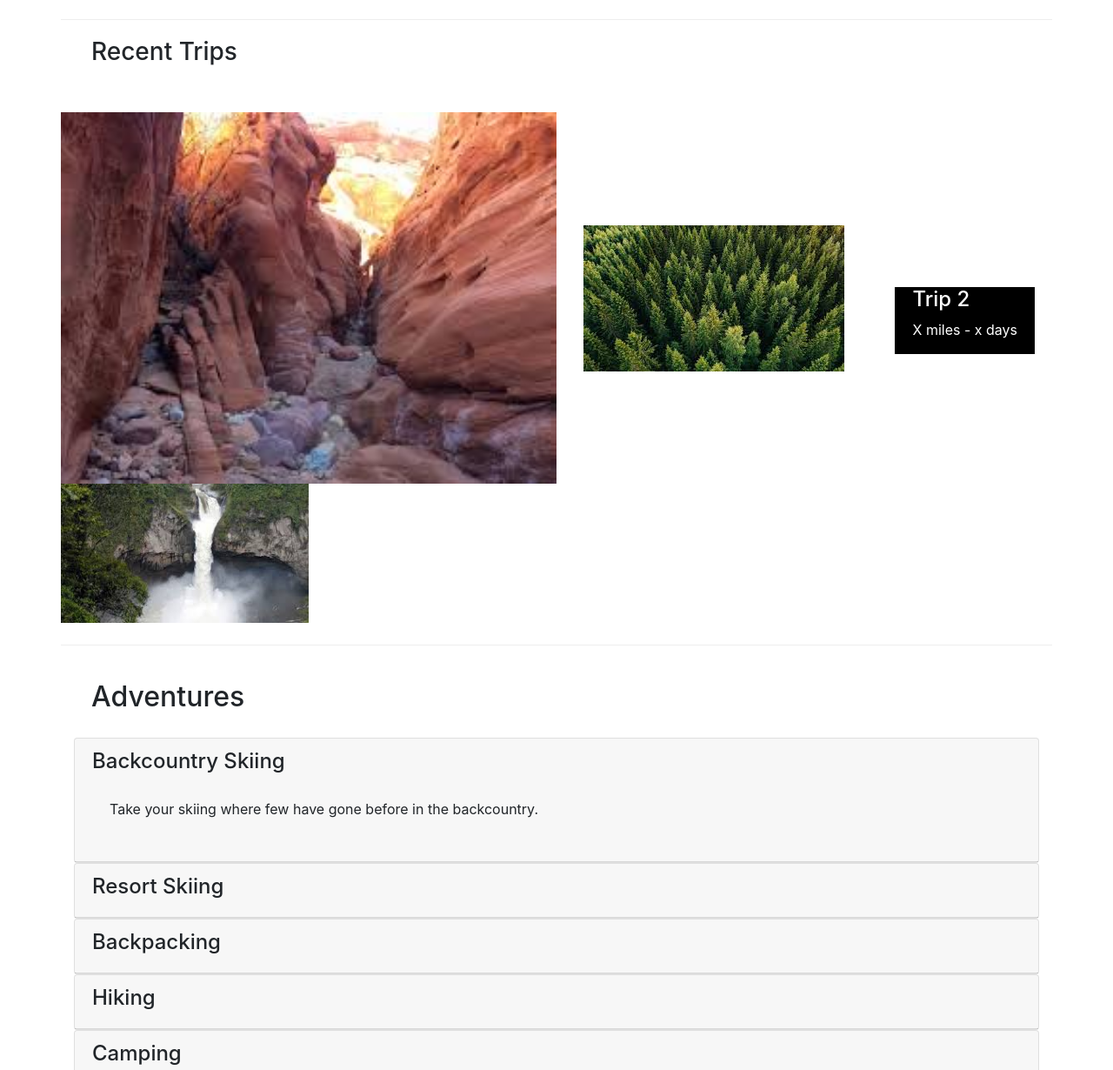
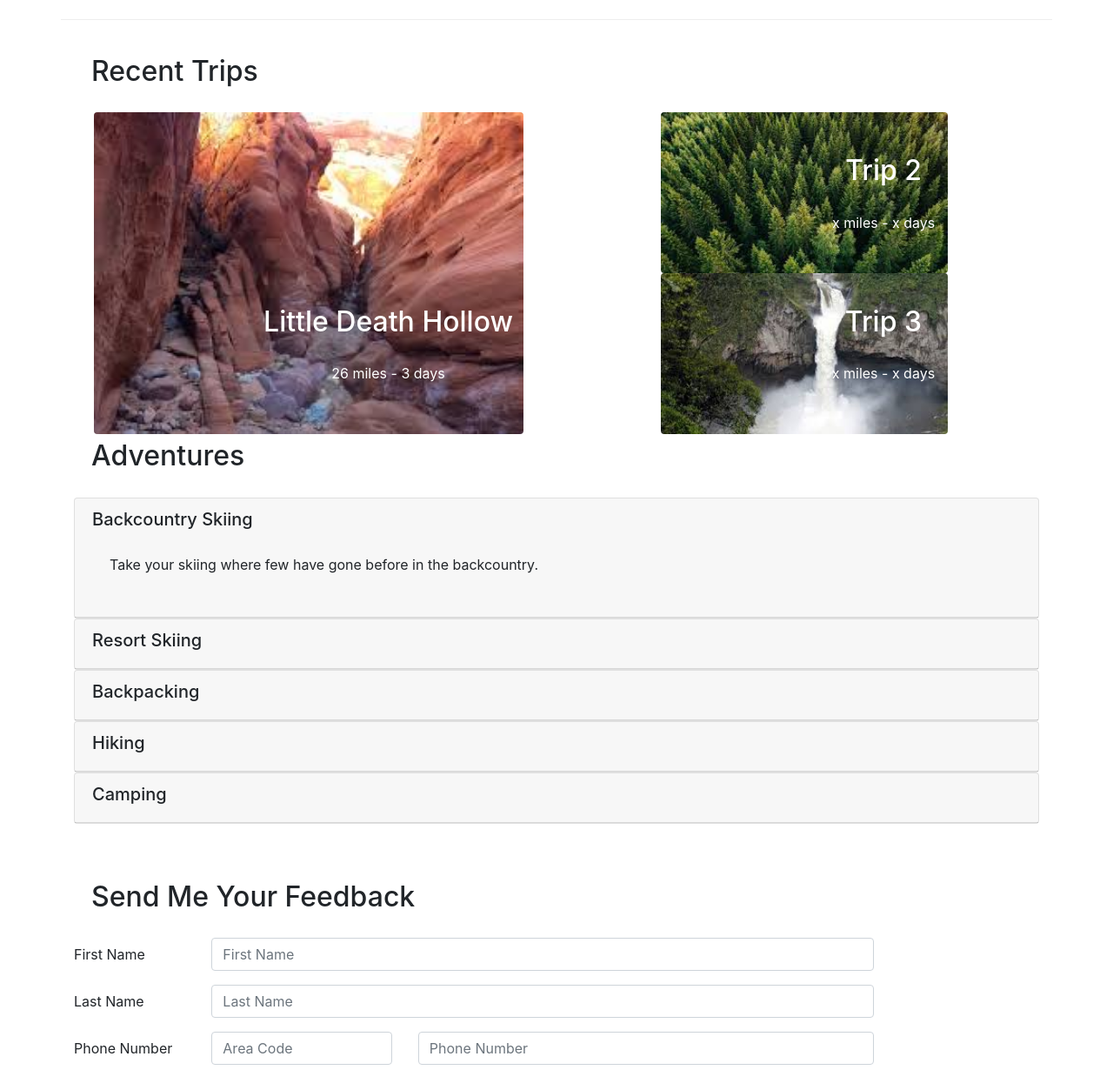
Before and after one commit to JacobM8/UtahAdventures, a website: page index.html in a window 1280 px wide. Shown: the part 729-1959 px from the top of the page at 87% size. Drawn offline with nearby package versions, Linux system fonts and the light colour scheme.

Commit message:
modified 'recent trips' images and styles.css

```diff
--- a/css/styles.css
+++ b/css/styles.css
@@ -12,12 +12,18 @@ h3 {
     position: relative;
   }
 
+.container2 {
+    position: relative;
+    text-align: center;
+    color: white;
+  }
+
   /* Bottom right text */
 .text-block {
     position: absolute;
     bottom: 20px;
     right: 20px;
-    background-color: black;
+    background-color: gray;
     color: white;
     padding-left: 20px;
     padding-right: 20px;
@@ -32,3 +38,21 @@ h3 {
     border-bottom: 1px ridge;
     min-height: 200px;
 }
+
+  .bottom-right {
+    position: absolute;
+    bottom: 8px;
+    right: 30px;
+  }
+
+  .bottom-far-right {
+    position: absolute;
+    bottom: 8px;
+    right: 130px;
+  }
+
+  .top-right {
+    position: absolute;
+    top: 8px;
+    right: 130px;
+  }
--- a/index.html
+++ b/index.html
@@ -79,7 +79,7 @@
                         </div>
                         <!-- need to adjust the size to match the other 2 pics -->
                         <div class="carousel-item">
-                            <img class="d-block w-100" src="img/resort_skiing.png" alt="Resort Skiing" />
+                            <img class="d-block w-100" src="img/resort_skiing.png" alt="Resort Skiing"/>
                             <div class="carousel-caption">
                                 <h3>Resort Skiing</h3>
                             </div>
@@ -99,45 +99,45 @@
 
         <div class="row align-items-center">
             <div class="col-sm-4 col-md-3">
-                <!-- need to figure out padding or margin so text isn't so close to the carousel -->
-                <h3 class="text-sm">Recent Trips</h2>
+                <h2 class="text-sm">Recent Trips</h2>
             </div>
         </div>
-        <div class="row row-content align-items-center">
-            <img src="img/little_death_hollow.jpeg" alt="Little Death Hollow Pic" style="width:50%;">
-            <div class="text-block">
-                <h4>Little Death Hollow</h4>
-                <p>26 miles - 3 days</p>
-            </div>
-            <div class="col">
-                <div class="media">
-                    <div class="media-body align-self-center">
-                        <div class="text-block">
-                            <h4>Trip 2</h4>
-                            <p>X miles - x days</p>
-                        </div>
-                        <img class="d-flex ml-3" src="img/trees.jpeg" alt="Trees">
+        <div class="container2">
+            <div class="row">
+                <div class="col-6">
+                    <img src="img/little_death_hollow.jpeg" alt="Little Death Hollow Pic" style="height:110%;" class="rounded">
+                    <div class="bottom-right">
+                        <h2>Little Death Hollow</h2>
+                        <p>26 miles - 3 days</p>
                     </div>
                 </div>
-            </div>
-            <img src="img/waterfall.jpeg" alt="Waterfall" style="width:25%;">
-            <div class="text-block">
-                <h4>Trip 3</h4>
-                <p>X miles - x days</p>
+                <div class="col">
+                    <!-- how do you add a margin or padding between the two vertical images -->
+                    <img src="img/trees.jpeg" alt="Trip2" style="height: 55%;" class="rounded mx-auto d-block">
+                    <div class="top-right">
+                        <h2>Trip 2</h2>
+                        <p> x miles - x days</p>
+                    </div>
+                    <img src="img/waterfall.jpeg" alt="Trip3" style="height:55%;" class="rounded">
+                    <div class="bottom-far-right">
+                        <h2>Trip 3</h2>
+                        <p>x miles - x days</p>
+                    </div>
+                </div>
             </div>
         </div>
 
         <div class="row">
             <div class="col">
-                <h2>Adventures</h3>
+                <h2>Adventures</h2>
                     <div id="accordion">
                         <div class="card">
                             <div role="tab" class="card-header">
-                                <h4>
+                                <h5>
                                     <a data-toggle="collapse" data-target="#BcSkiing">
                                         Backcountry Skiing
                                     </a>
-                                </h4>
+                                </h5>
                                 <div class="collapse show" id="BcSkiing" data-parent="#accordion">
                                     <div class="card-body">
                                         <p class="d-none d-sm-block">Take your skiing where few have gone before in the
@@ -148,11 +148,11 @@
                         </div>
                         <div class="card">
                             <div role="tab" class="card-header">
-                                <h4>
+                                <h5>
                                     <a class="collapsed" data-toggle="collapse" data-target="#RSkiing">
                                         Resort Skiing
                                     </a>
-                                </h4>
+                                </h5>
                                 <div class="collapse" id="RSkiing" data-parent="#accordion">
                                     <div class="card-body">
                                         <p class="d-none d-sm-block">Find out my favorite runs in my favorite resorts.
@@ -163,11 +163,11 @@
                         </div>
                         <div class="card">
                             <div role="tab" class="card-header">
-                                <h4>
+                                <h5>
                                     <a class="collapsed" data-toggle="collapse" data-target="#backpack">
                                         Backpacking
                                     </a>
-                                </h4>
+                                </h5>
                                 <div class="collapse" id="backpack" data-parent="#accordion">
                                     <div class="card-body">
                                         <p class="d-none d-sm-block">See my packing list and favorite foods to pack.</p>
@@ -177,11 +177,11 @@
                         </div>
                         <div class="card">
                             <div role="tab" class="card-header">
-                                <h4>
+                                <h5>
                                     <a class="collapsed" data-toggle="collapse" data-target="#hike">
                                         Hiking
                                     </a>
-                                </h4>
+                                </h5>
                                 <div class="collapse" id="hike" data-parent="#accordion">
                                     <div class="card-body"></div>
                                     <p class="d-none d-sm-block">See my favorite day hikes that lead to great views or
@@ -191,11 +191,11 @@
                         </div>
                         <div class="card">
                             <div role="tab" class="card-header">
-                                <h4>
+                                <h5>
                                     <a class="collapsed" data-toggle="collapse" data-target="#camp">
                                         Camping
                                     </a>
-                                </h4>
+                                </h5>
                                 <div class="collapse" id="camp" data-parent="#accordion">
                                     <div class="card-body"></div>
                                     <p class="d-none d-sm-block">Learn what gear, cooking equipment, and places to go
@@ -275,11 +275,12 @@
         </div>
     </div>
 
-    <div class="site-footer bg-dark">
+    <div class="site-footer">
         <div class="container">
             <div class="row">
                 <div class="col-4 col-sm-2 offset-1">
                     <h2>Links</h2>
+                    <!-- list won't display horizontally -->
                     <ul class="list-unstyled list-group list-group-horizontal-sm">
                         <li><a href="#">Home</a></li>
                         <li><a href="#">Backcountry Skiing</a></li>
```
